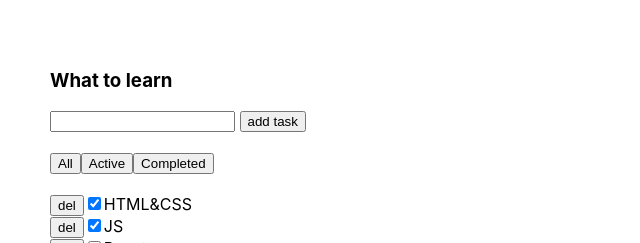
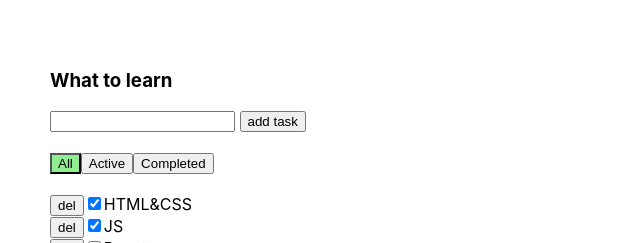
Before and after one commit to Odinokun/v-todo-own, a React (Vite) app: page / in a window 1280 px wide. Shown: the top 243 px of the page, without its empty margins (0-640 px from the left). Built offline with nearby package versions, Linux system fonts and the light colour scheme.

Commit message:
feat: enhance Todolist component with filter functionality and active button styling

```diff
--- a/src/App.css
+++ b/src/App.css
@@ -11,3 +11,7 @@ ul {
 .error-message {
   color: tomato;
 }
+
+.active {
+  background-color: lightgreen;
+}
--- a/src/App.tsx
+++ b/src/App.tsx
@@ -56,6 +56,7 @@ function App() {
         date={new Date().toLocaleDateString()}
         addTask={addTask}
         removeTask={removeTask}
+        filter={filter}
         setFilter={setFilter}
         onChangeTaskStatus={onChangeTaskStatus}
       />
--- a/src/components/Button.tsx
+++ b/src/components/Button.tsx
@@ -3,8 +3,13 @@ import { FC } from 'react';
 type PropsType = {
   name: string;
   onClick: () => void;
+  className?: string;
 };
 
-export const Button: FC<PropsType> = ({ name, onClick }) => {
-  return <button onClick={onClick}>{name}</button>;
+export const Button: FC<PropsType> = ({ name, onClick, className }) => {
+  return (
+    <button className={className} onClick={onClick}>
+      {name}
+    </button>
+  );
 };
--- a/src/components/Todolist.tsx
+++ b/src/components/Todolist.tsx
@@ -8,6 +8,7 @@ type PropsType = {
   date?: string;
   addTask: (title: string) => void;
   removeTask: (id: string) => void;
+  filter: FilterValuesType;
   setFilter: (val: FilterValuesType) => void;
   onChangeTaskStatus: (taskId: string, status: boolean) => void;
 };
@@ -18,6 +19,7 @@ export const Todolist: FC<PropsType> = ({
   date,
   addTask,
   removeTask,
+  filter,
   setFilter,
   onChangeTaskStatus,
 }) => {
@@ -82,9 +84,21 @@ export const Todolist: FC<PropsType> = ({
       <br />
 
       <div>
-        <Button name={'All'} onClick={setFilterAll} />
-        <Button name={'Active'} onClick={setFilterActive} />
-        <Button name={'Completed'} onClick={setFilterCompleted} />
+        <Button
+          name={'All'}
+          onClick={setFilterAll}
+          className={filter === 'all' ? 'active' : ''}
+        />
+        <Button
+          name={'Active'}
+          onClick={setFilterActive}
+          className={filter === 'active' ? 'active' : ''}
+        />
+        <Button
+          name={'Completed'}
+          onClick={setFilterCompleted}
+          className={filter === 'completed' ? 'active' : ''}
+        />
       </div>
       <br />
 
```
